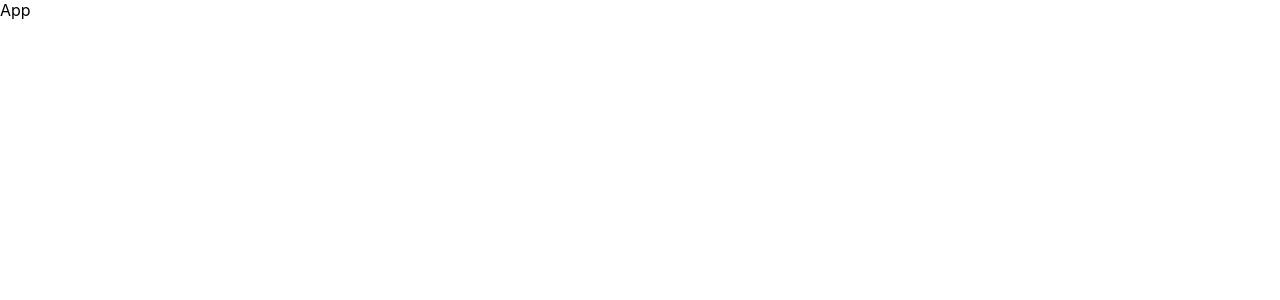
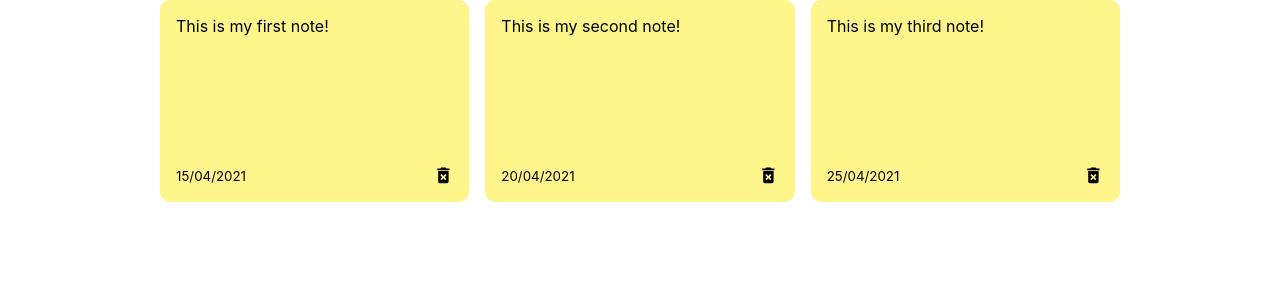
Before and after one commit to abraaogg/Practice, a React (Create React App) app in the folder react-notes-app/: page / in a window 1280 px wide. Shown: the top 300 px of the page. Built offline with nearby package versions, Linux system fonts and the light colour scheme; the HTML template or start-up script is replaced by a standard one.

Commit message:
dynamic-container

```diff
--- a/react-notes-app/src/App.js
+++ b/react-notes-app/src/App.js
@@ -1,9 +1,31 @@
-import React from 'react'
+import React from "react";
+import NotesList from "./components/NotesList";
+import { useState } from "react";
+import { nanoid } from "nanoid";
 
 function App() {
+  const [notes, SetNotes] = useState([
+    {
+      id: nanoid(),
+      text: "This is my first note!",
+      date: "15/04/2021",
+    },
+    {
+      id: nanoid(),
+      text: "This is my second note!",
+      date: "20/04/2021",
+    },
+    {
+      id: nanoid(),
+      text: "This is my third note!",
+      date: "25/04/2021",
+    },
+  ]);
   return (
-    <div>App</div>
-  )
+    <div className="container">
+      <NotesList notes={notes} />
+    </div>
+  );
 }
 
-export default App
+export default App;
--- /dev/null
+++ b/react-notes-app/src/components/Note.js
@@ -0,0 +1,16 @@
+import React from "react";
+import { MdDeleteForever } from "react-icons/md";
+
+function Note({id, text, date}) {
+  return (
+    <div className="note">
+      <span>{text}</span>
+      <div className="note-footer">
+        <small>{date}</small>
+        <MdDeleteForever className="delete-icon" size='1.3em' />
+      </div>
+    </div>
+  );
+}
+
+export default Note;
--- /dev/null
+++ b/react-notes-app/src/components/NotesList.js
@@ -0,0 +1,14 @@
+import React from "react";
+import Note from "./Note";
+
+function NotesList({ notes }) {
+  return (
+    <div className="notes-list">
+      {notes.map((note) => (
+        <Note id={note.id} text={note.text} date={note.date} />
+      ))}
+    </div>
+  );
+}
+
+export default NotesList;
--- a/react-notes-app/src/index.css
+++ b/react-notes-app/src/index.css
@@ -1,13 +1,43 @@
 body {
   margin: 0;
-  font-family: -apple-system, BlinkMacSystemFont, 'Segoe UI', 'Roboto', 'Oxygen',
-    'Ubuntu', 'Cantarell', 'Fira Sans', 'Droid Sans', 'Helvetica Neue',
-    sans-serif;
+  font-family:
+    -apple-system, BlinkMacSystemFont, "Segoe UI", "Roboto", "Oxygen", "Ubuntu",
+    "Cantarell", "Fira Sans", "Droid Sans", "Helvetica Neue", sans-serif;
   -webkit-font-smoothing: antialiased;
   -moz-osx-font-smoothing: grayscale;
 }
 
 code {
-  font-family: source-code-pro, Menlo, Monaco, Consolas, 'Courier New',
-    monospace;
+  font-family:
+    source-code-pro, Menlo, Monaco, Consolas, "Courier New", monospace;
 }
+
+.container{
+  max-width: 960px;
+  margin-right: auto;
+  margin-left: auto;
+  padding: 0 15px 0 15px;
+}
+
+.notes-list{
+  display: grid;
+  grid-gap: 1rem;
+  grid-template-columns: repeat(auto-fit, minmax(250px, 1fr));
+}
+
+.note {
+  background-color: #fef68a;
+  border-radius: 10px;
+  padding: 1rem;
+  min-height: 170px;
+  display: flex;
+  flex-direction: column;
+  justify-content: space-between;
+}
+
+.note-footer{
+  display: flex;
+  align-items: center;
+  justify-content: space-between;
+
+}
```
